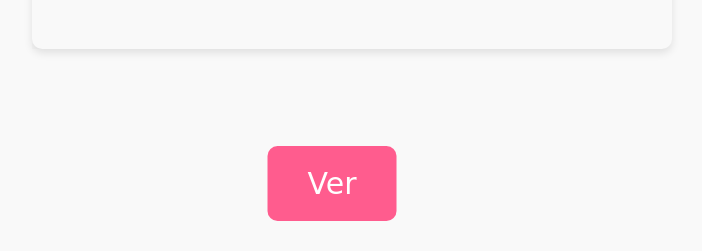
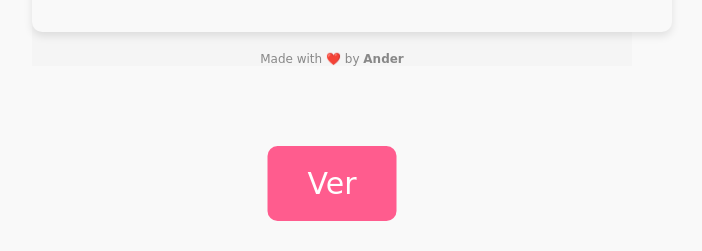
Before and after one commit to AnderL2025/Mis-cositas, a plain HTML site: page index.html in a window 1280 px wide. Shown: the part 549-800 px from the top of the page, without its empty margins (308-1010 px from the left). Drawn offline with Linux system fonts and the light colour scheme.

Commit message:
Update index.html

```diff
--- a/index.html
+++ b/index.html
@@ -201,6 +201,12 @@
                 }, 6000);
             }
         </script>
+
+        <!-- Firma pequeña al final -->
+        <div style="font-size: 12px; color: #888; text-align: center; margin-top: 20px;">
+            <p>Made with ❤️ by <strong>Ander</strong></p>
+        </div>
+
     </main>
 </body>
 
```
